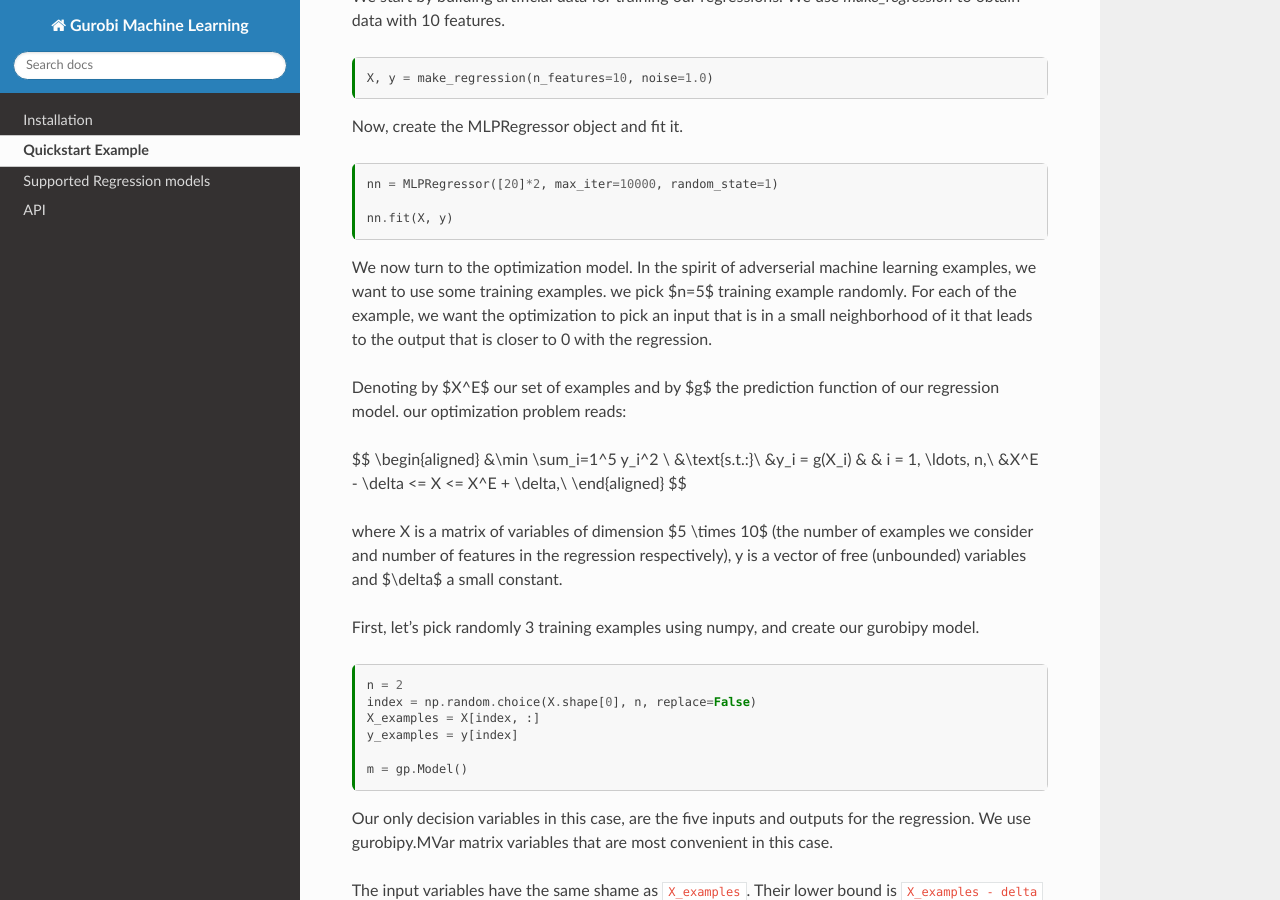
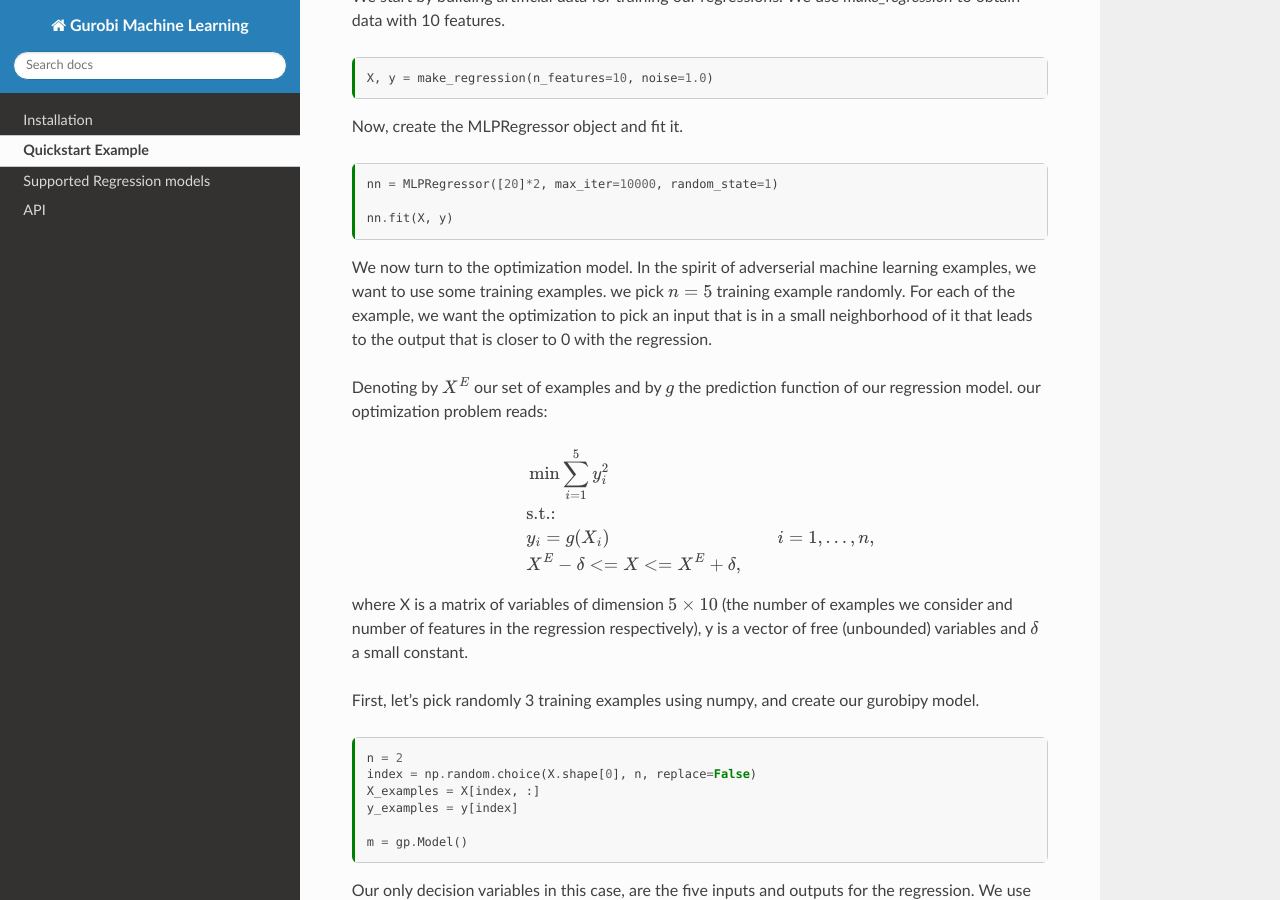
Before and after one commit to Gurobi/gurobi-machinelearning, a Sphinx documentation site: the page built from docs/source/example.ipynb, in a window 1280 px wide and 900 px high, scrolled down 700 px. Built offline with Sphinx 7.4.7 and the Read the Docs theme 2.0.0, drawn with Linux system fonts in a browser that asks for light colours; some of the changed lines change nothing that is shown; some of the changed text lies outside the part shown.

Commit message:
Fix maths in notebook
Include necessary extension

```diff
--- a/docs/source/conf.py
+++ b/docs/source/conf.py
@@ -60,6 +60,22 @@ intersphinx_mapping = {
 #
 html_theme = "sphinx_rtd_theme"
 
+
+myst_enable_extensions = [
+    "amsmath",
+    "colon_fence",
+    "deflist",
+    "dollarmath",
+    "fieldlist",
+    "html_admonition",
+    "html_image",
+    "replacements",
+    "smartquotes",
+    "strikethrough",
+    "substitution",
+    "tasklist",
+]
+
 # Add any paths that contain custom static files (such as style sheets) here,
 # relative to this directory. They are copied after the builtin static files,
 # so a file named "default.css" will overwrite the builtin "default.css".
```
Also changed, not shown: docs/source/example.ipynb.
